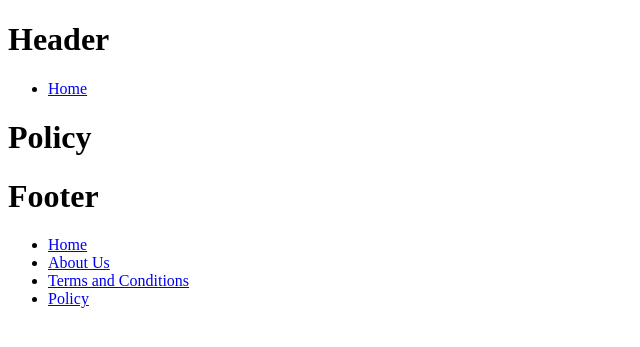
After one commit to pn101/alphatest, a Django app: page /policy/ in a window 1280 px wide. The commit adds this page. Shown: the top 347 px of the page, without its empty margins (0-640 px from the left). Run offline with Django 3.2, Linux system fonts and the light colour scheme.

Commit message:
add aboutus, terms and policy

```diff
--- a/alpha/alpha/templates/footer.html
+++ b/alpha/alpha/templates/footer.html
@@ -2,6 +2,8 @@
     <h1>Footer</h1>
     <ul>
         <li><a href="{% url "home" %}">Home</a></li>
-        <li><a href="{% url "aboutus" %}">{% url "aboutus" %}</a></li>
+        <li><a href="{% url "aboutus" %}">About Us</a></li>
+        <li><a href="{% url "terms" %}">Terms and Conditions</a></li>
+        <li><a href="{% url "policy" %}">Policy</a></li>
     </ul>
 </footer>
--- /dev/null
+++ b/alpha/alpha/templates/policy.html
@@ -0,0 +1,7 @@
+{% extends "base.html" %}
+
+{% block title %}{{ site_title }}{% endblock %}
+
+{% block content %}
+    <h1>{{ site_name }}</h1>
+{% endblock %}
--- a/alpha/alpha/urls.py
+++ b/alpha/alpha/urls.py
@@ -22,4 +22,6 @@ urlpatterns = [
     url(r'^admin/', admin.site.urls),
     url(r'^home/$', home, name="home"),
     url(r'^aboutus/$', aboutus, name="aboutus"),
+    url(r'^termsandconditions/$', terms, name="terms"),
+    url(r'^policy/$', policy, name="policy"),
 ]
--- a/alpha/alpha/views/__init__.py
+++ b/alpha/alpha/views/__init__.py
@@ -1,2 +1,4 @@
 from .home import home
 from .aboutus import aboutus
+from .terms import terms
+from .policy import policy
--- /dev/null
+++ b/alpha/alpha/views/policy.py
@@ -0,0 +1,12 @@
+from django.shortcuts import render
+
+
+def policy(request):
+    return render(
+        request,
+        "policy.html",
+        {
+            "site_title": "Policy",
+            "site_name": "Policy",
+        },
+    )
```
Also changed, not shown: alpha/alpha/templates/terms.html (added, +7 -0 lines), alpha/alpha/views/terms.py (added, +12 -0 lines).
